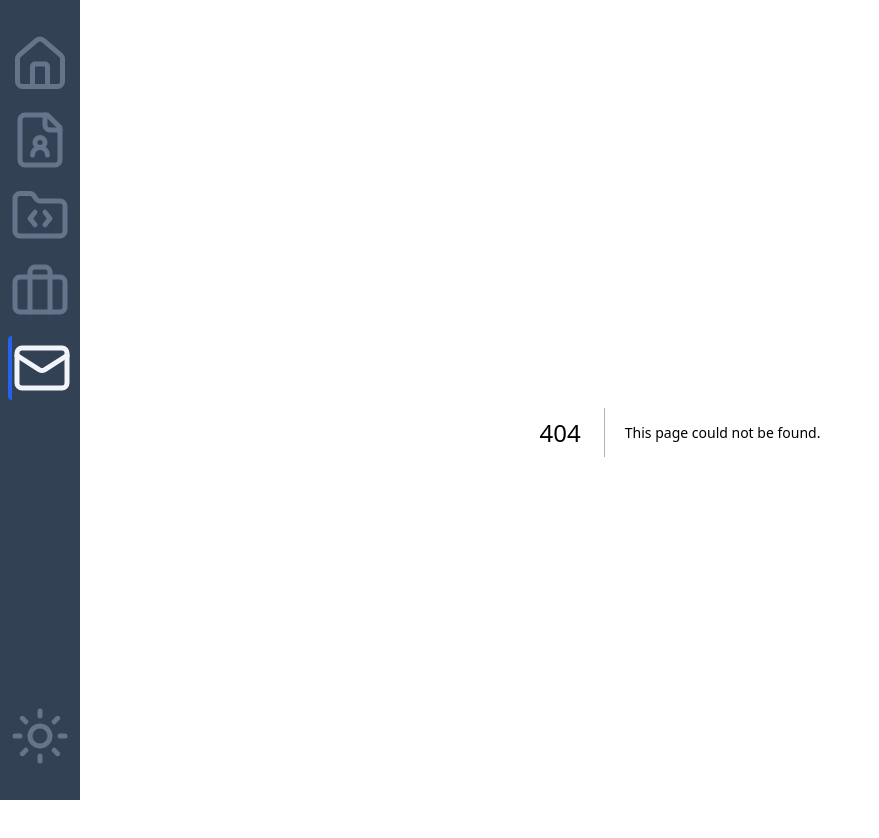
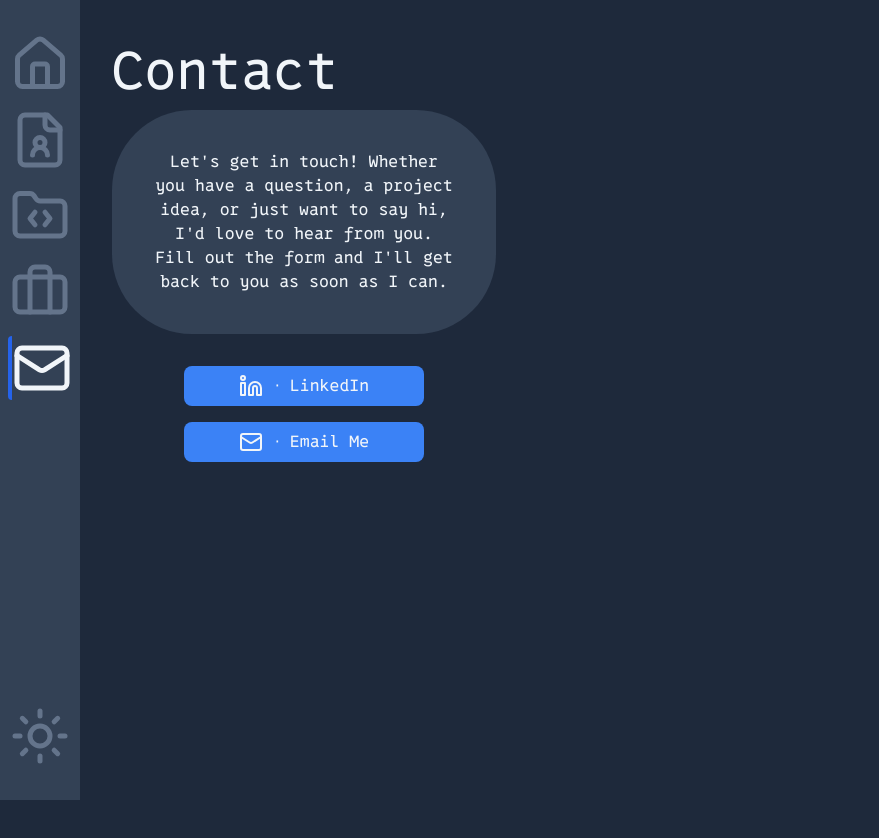
Before and after one commit to Harrison-Blair/personal-website, a Next.js app: page /contact in a window 1280 px wide. Before the commit this address had no page. Shown: the top 838 px of the page, without its empty margins (0-879 px from the left). After the commit the page ends 800 px from the top, so only its background shows below. Built offline with nearby package versions, Linux system fonts and the light colour scheme.

Commit message:
add CTA and buttons to contact page

```diff
--- /dev/null
+++ b/src/app/contact/page.tsx
@@ -0,0 +1,50 @@
+import { Linkedin, Mail } from "lucide-react";
+import RectangularButton from "../components/ui/RectangularButton";
+
+export default function Contact() {
+    return (
+        <div className="grid grid-rows-[1fr_8fr] h-[90vh] w-[90vw] overflow-hidden">
+            <h1 className="text-[6.5vh]"> {/* Header */}
+                Contact
+            </h1>
+            <div className="grid grid-cols-[1fr_2fr]">
+                <div> {/* Contact Info / CTA Here */}
+                    <div className="grid grid-rows-3 h-full">
+                        <div className="bg-[var(--muted)] h-full rounded-[5rem] p-10">
+                            <p className="text-[2vh] text-center">
+                                Let&apos;s get in touch! Whether you have a question, a project idea, or just want to say hi, I&apos;d love to hear from you. Fill out the form and I&apos;ll get back to you as soon as I can.
+                            </p>
+                        </div>
+                        <div className="flex flex-col items-center gap-4 p-8"> {/* Buttons */}
+                            <RectangularButton
+                                href="https://www.linkedin.com/in/harrison-blair"
+                                icon={Linkedin}
+                                text="LinkedIn"
+                                bgColor="bg-blue-500"
+                                hoverColor="hover:bg-blue-600"
+                                isExternal={true}
+                                width="75%"
+                                height="5vh"
+                                styling="text-[2vh]"
+                            />
+                            <RectangularButton
+                                href="mailto:example@example.com"
+                                icon={Mail}
+                                text="Email Me"
+                                bgColor="bg-blue-500"
+                                hoverColor="hover:bg-blue-600"
+                                isExternal={true}
+                                width="75%"
+                                height="5vh"
+                                styling="text-[2vh]"
+                            />
+                        </div>
+                    </div>
+                </div>
+                <div> {/* Contact Form Here */}
+
+                </div>
+            </div>
+        </div>
+    );
+}
```
